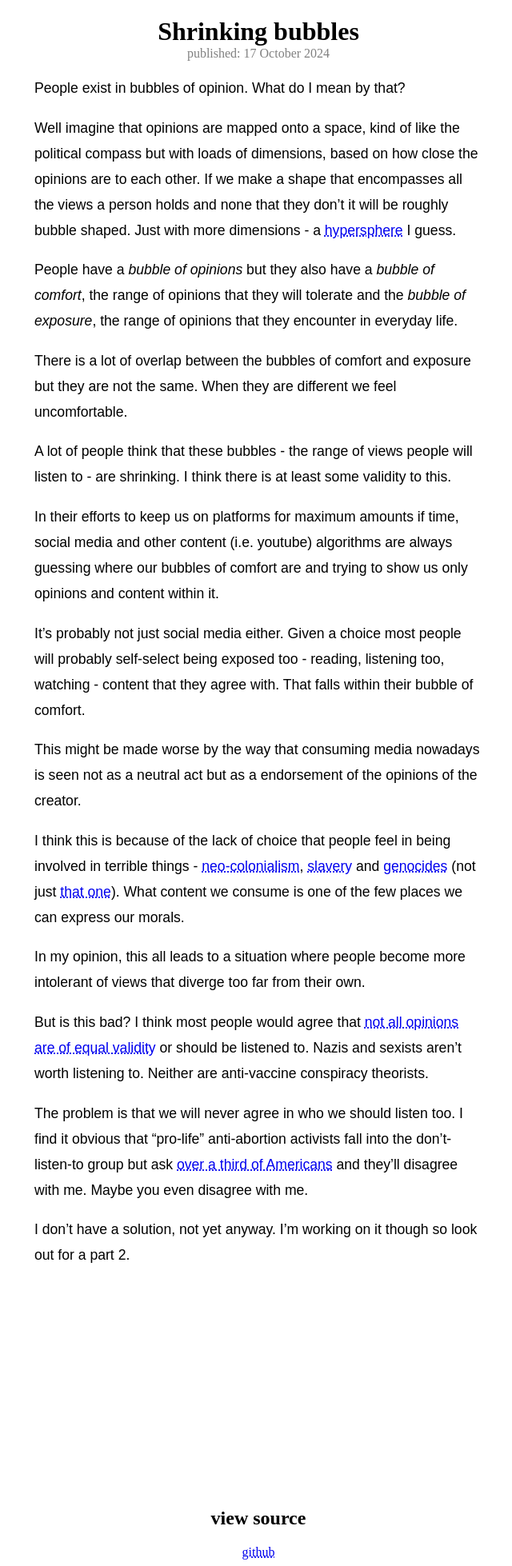
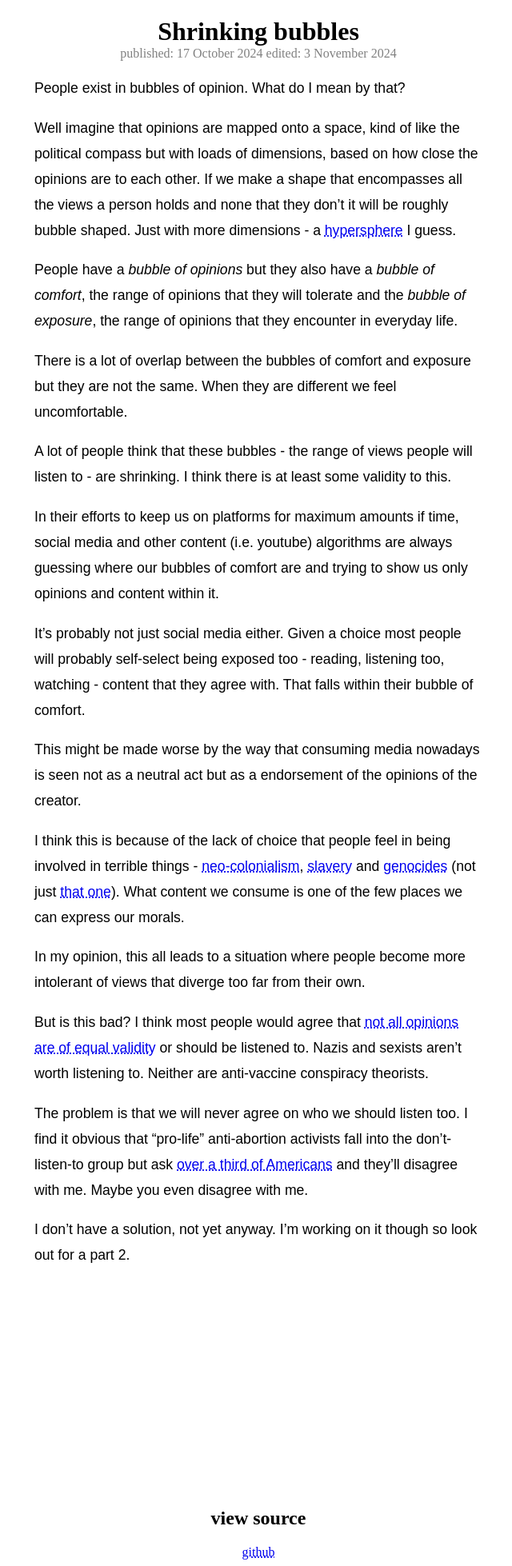
Before and after one commit to TomJB1/my-website-jekyll, a Jekyll site: the page built from _posts/2024-10-17-Shrinking bubbles.md, in a window 1280 px wide. Shown: the whole page at 80% size, without its empty margins (317-957 px from the left). Built offline with Jekyll 4.4.1, drawn with Linux system fonts in a browser that asks for light colours.

Commit message:
fix typo

```diff
--- a/_posts/2024-10-17-Shrinking bubbles.md
+++ b/_posts/2024-10-17-Shrinking bubbles.md
@@ -5,7 +5,7 @@ tags:
   - opinion_bubbles
 skills:
 layout: default
-edited_date:
+edited_date: 2024-11-03
 title: Shrinking bubbles
 ---
 People exist in bubbles of opinion. What do I mean by that?
@@ -30,6 +30,6 @@ I think this is because of the lack of choice that people feel in being involved
 
 But is this bad? I think most people would agree that [not all opinions are of equal validity](https://pluralistic.net/2024/09/19/just-stop-putting-that-up-your-ass/) or should be listened to. Nazis and sexists aren't worth listening to. Neither are anti-vaccine conspiracy theorists.
 
- The problem is that we will never agree in who we should listen too. I find it obvious that "pro-life" anti-abortion activists fall into the don't-listen-to group but ask [over a third of Americans](https://www.pewresearch.org/religion/fact-sheet/public-opinion-on-abortion/) and they'll disagree with me. Maybe you even disagree with me.
+ The problem is that we will never agree on who we should listen too. I find it obvious that "pro-life" anti-abortion activists fall into the don't-listen-to group but ask [over a third of Americans](https://www.pewresearch.org/religion/fact-sheet/public-opinion-on-abortion/) and they'll disagree with me. Maybe you even disagree with me.
 
 I don't have a solution, not yet anyway. I'm working on it though so look out for a part 2.
```
